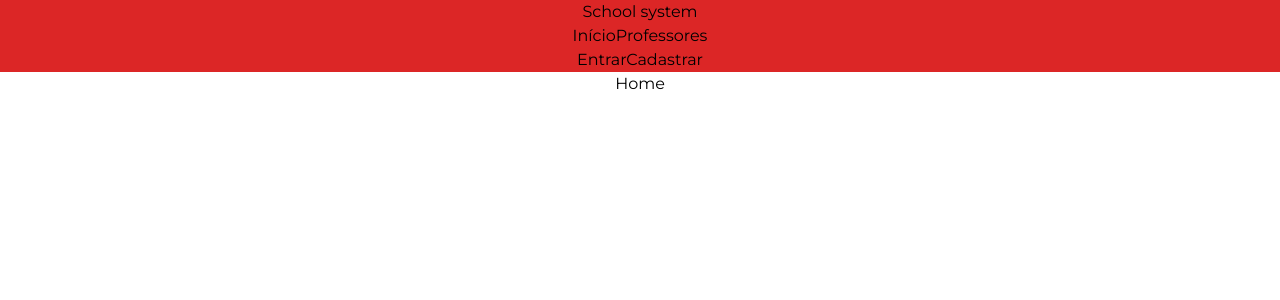
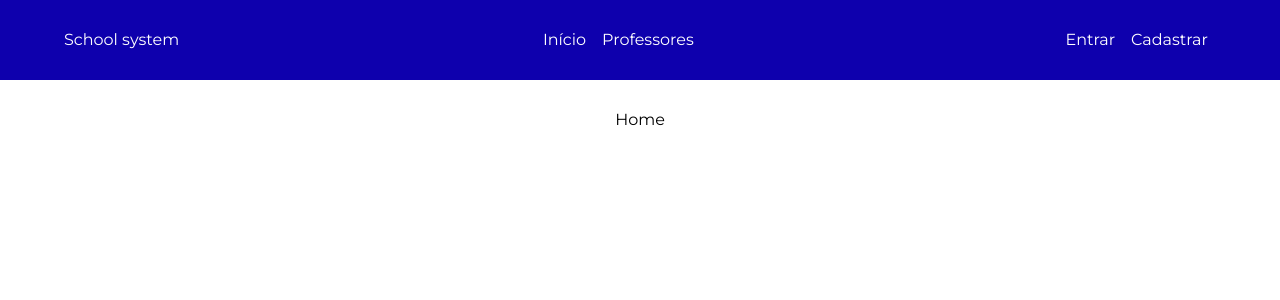
Before and after one commit to Doug-Vitor/school-system-web, a React (Vite) app: page / in a window 1280 px wide. Shown: the top 300 px of the page. Built offline with nearby package versions, Linux system fonts and the light colour scheme.

Commit message:
Applying tailwind to navbar

```diff
--- a/src/components/Navbar/Items/Authentication.tsx
+++ b/src/components/Navbar/Items/Authentication.tsx
@@ -3,6 +3,7 @@ import { Link } from "react-router-dom";
 
 import { RootState } from "../../../store";
 import { logout } from "../../../store/Authentication";
+import { responsiveHide } from "../../../styles";
 
 export default () => {
     const state = useSelector((state: RootState) => state.auth);
@@ -10,7 +11,7 @@ export default () => {
 }
 
 const getDefaultItems = () =>
-    <ul className="navbar-authentication-items">
+    <ul>
         <Link to="Authentication">
             Entrar
         </Link>
@@ -23,9 +24,9 @@ const getAuthenticatedItems = (username: string) => {
     const dispatch = useDispatch();
 
     return (
-        <ul className="navbar-authentication-items">
-            <Link to="Profile" className="responsive-hide">Olá, {username}</Link>
-            <span className="authenticated-divisor responsive-hide"></span>
+        <ul>
+            <Link to="Profile" className={responsiveHide}>Olá, {username}</Link>
+            <span className={`border border-white ${responsiveHide}`}></span>
             <Link to="Profile">
                 Meu perfil
             </Link>
--- a/src/components/Navbar/Items/Brand.tsx
+++ b/src/components/Navbar/Items/Brand.tsx
@@ -1,6 +1,6 @@
 import { Link } from 'react-router-dom';
 
 export default () =>
-    <Link to="/">
+    <Link to="/" className='transition-transform hover:scale-110 hover:underline'>
         School system
     </Link>;
--- a/src/components/Navbar/index.tsx
+++ b/src/components/Navbar/index.tsx
@@ -2,8 +2,10 @@ import Brand from './Items/Brand';
 import MainItems from './Items/Main';
 import AuthenticationItems from './Items/Authentication';
 
+import { flex } from '../../styles';
+
 export default () =>
-    <nav className='bg-red-600'>
+    <nav className={`${flex} bg-primary-main text-white md:h-[10vh] mb-[3.5vh] px-[8vh] [&>*>*]:m-[1vh] [&>*>*]:cursor-pointer`}>
         <Brand />
         <MainItems />
         <AuthenticationItems />
--- /dev/null
+++ b/src/styles/index.ts
@@ -0,0 +1,2 @@
+export const flex = 'flex flex-wrap items-center justify-around md:justify-between h-fit';
+export const responsiveHide = 'hidden md:inline ';
--- a/tailwind.config.cjs
+++ b/tailwind.config.cjs
@@ -2,15 +2,15 @@
 module.exports = {
   content: [
     './src/pages/**/*.tsx',
-    './src/components/**/*.tsx'
+    './src/components/**/*.tsx',
+    './src/styles/*.ts',
+    './src/styles/**/*.ts'
   ],
   theme: {
     extend: {
       colors: {
         primary: { main: '#0e00ad' },
-        primary: { main: '#1300e4' },
-        text: { main: '#fff' },
-        shadow: { main: '#c2c2c2' },
+        shadow: '#c2c2c2',
 
         success: {
           main: '#00a508',
```
